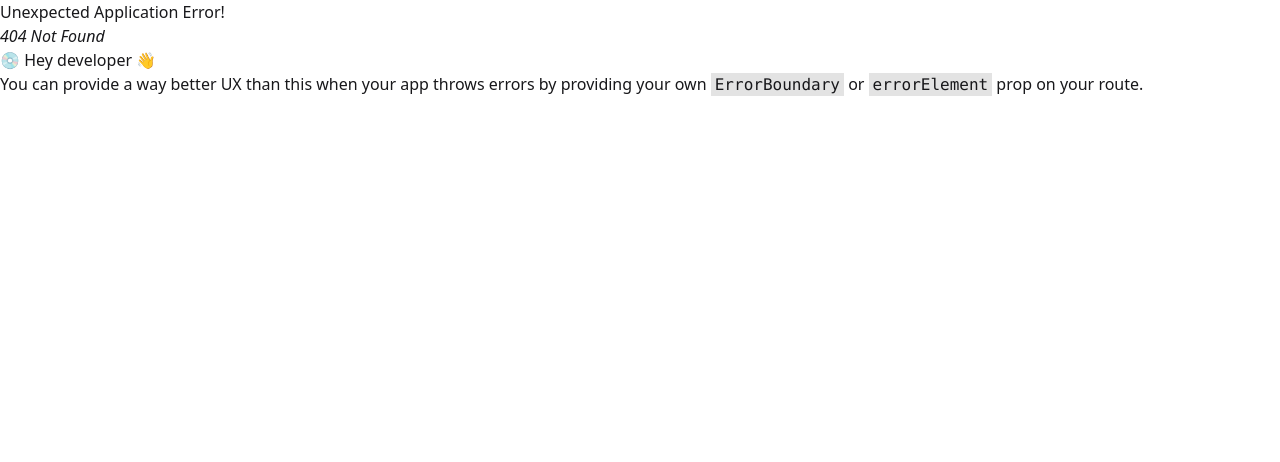
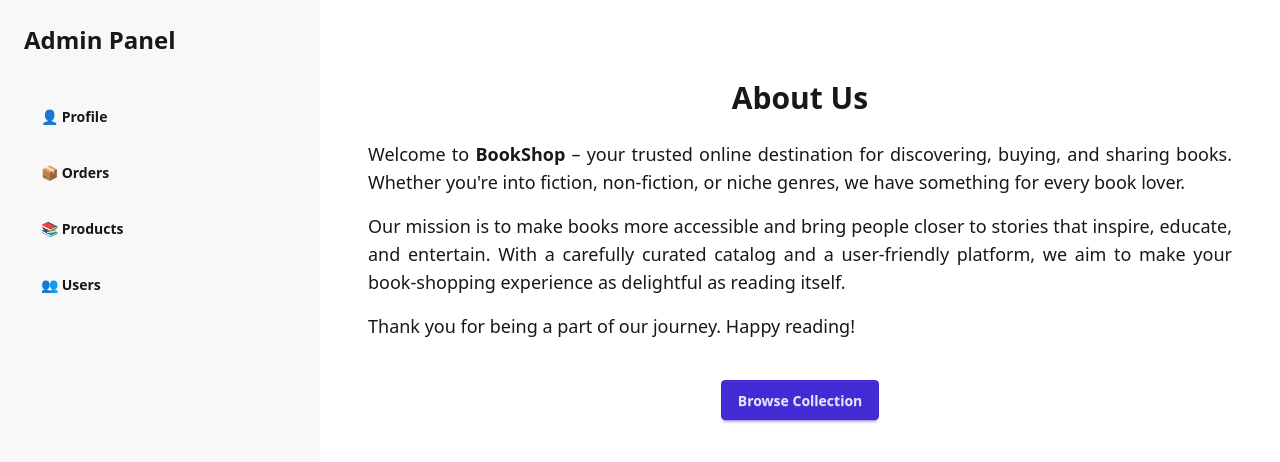
Before and after one commit to Asif419/book-store-client, a React (Vite) app: page /admin in a window 1280 px wide. Before the commit this address had no page. Shown: the top 462 px of the page. Built offline with nearby package versions, Linux system fonts and the light colour scheme.

Commit message:
admin panel added

```diff
--- /dev/null
+++ b/src/component/layout/AdminLayout.tsx
@@ -0,0 +1,18 @@
+import { Link, Outlet } from "react-router-dom";
+import Sidebar from "../ui/AdminDashboard/Sidebar";
+
+const AdminLayout = () => {
+  return (
+    <div className="min-h-screen flex flex-col md:flex-row">
+      {/* Sidebar */}
+      <Sidebar></Sidebar>
+
+      {/* Main Content */}
+      <main className="sm:w-full md:w-3/4 p-8 bg-base-100 overflow-auto">
+        <Outlet />
+      </main>
+    </div>
+  );
+};
+
+export default AdminLayout;
--- /dev/null
+++ b/src/component/ui/AdminDashboard/Sidebar.tsx
@@ -0,0 +1,31 @@
+import { Link } from "react-router-dom"
+
+const Sidebar = () => {
+    return (
+        <>
+            <aside className="bg-base-200 p-6 w-1/4 md:w-1/4 flex">
+                <div className="md:hidden px-4 pt-4">
+                    <details className="dropdown w-full" id="mobileMenu">
+                        <summary className="btn w-full">☰ Menu</summary>
+                        <ul className="p-2 mt-2 shadow menu dropdown-content bg-base-300 bg-opacity-90 rounded-box w-full">
+                            <li><Link to="profile" onClick={() => document.getElementById('mobileMenu')?.removeAttribute('open')}>👤 Profile</Link></li>
+                            <li><Link to="/admin" onClick={() => document.getElementById('mobileMenu')?.removeAttribute('open')}>📦 Orders</Link></li>
+                            <li><Link to="products" onClick={() => document.getElementById('mobileMenu')?.removeAttribute('open')}>📚 Products</Link></li>
+                            <li><Link to="users" onClick={() => document.getElementById('mobileMenu')?.removeAttribute('open')}>👥 Users</Link></li>
+                        </ul>
+                    </details>
+                </div>
+
+                <div className="hidden md:flex flex-col space-y-4">
+                    <h2 className="text-2xl font-bold mb-10">Admin Panel</h2>
+                    <Link className="btn btn-ghost w-full text-left justify-start" to="profile">👤 Profile</Link>
+                    <Link className="btn btn-ghost w-full text-left justify-start" to="/admin">📦 Orders</Link>
+                    <Link className="btn btn-ghost w-full text-left justify-start" to="products">📚 Products</Link>
+                    <Link className="btn btn-ghost w-full text-left justify-start" to="users">👥 Users</Link>
+                </div>
+            </aside>
+        </>
+    )
+}
+
+export default Sidebar
--- a/src/pages/AboutPage.tsx
+++ b/src/pages/AboutPage.tsx
@@ -5,15 +5,15 @@
     <section className="max-w-5xl mx-auto px-4 py-12">
       <h1 className="text-3xl font-bold mb-6 text-center">About Us</h1>
 
-      <p className="mb-4 text-lg text-gray-300 text-justify">
+      <p className="mb-4 text-lg text-black-300 text-justify">
         Welcome to <span className="font-semibold">BookShop</span> – your trusted online destination for discovering, buying, and sharing books. Whether you're into fiction, non-fiction, or niche genres, we have something for every book lover.
       </p>
 
-      <p className="mb-4 text-lg text-gray-300 text-justify">
+      <p className="mb-4 text-lg text-black-300 text-justify">
         Our mission is to make books more accessible and bring people closer to stories that inspire, educate, and entertain. With a carefully curated catalog and a user-friendly platform, we aim to make your book-shopping experience as delightful as reading itself.
       </p>
 
-      <p className="mb-4 text-lg text-gray-300 text-justify">
+      <p className="mb-4 text-lg text-black-300 text-justify">
         Thank you for being a part of our journey. Happy reading!
       </p>
 
--- a/src/routes/routes.tsx
+++ b/src/routes/routes.tsx
@@ -7,6 +7,7 @@
 import AboutPage from "../pages/AboutPage";
 import ContactPage from "../pages/ContactPage";
 import BookDetailsPage from "../pages/BookDetailsPage";
+import AdminLayout from "../component/layout/AdminLayout";
 
 
 const router = createBrowserRouter([
@@ -37,6 +38,29 @@
         ]
     },
     {
+        path: '/admin',
+        element: <AdminLayout />,
+        children: [
+            {
+                index:true,
+                element: <AboutPage />
+            },
+            {
+                path: 'profile',
+                element: <AllProductsPage />
+            },
+            {
+                path: 'products',
+                element: <ContactPage />
+            },
+            {
+                path: 'users',
+                element: <BookDetailsPage />
+            }
+        ]
+    },
+
+    {
         path: '/login',
         element: <Login />
     },
```
